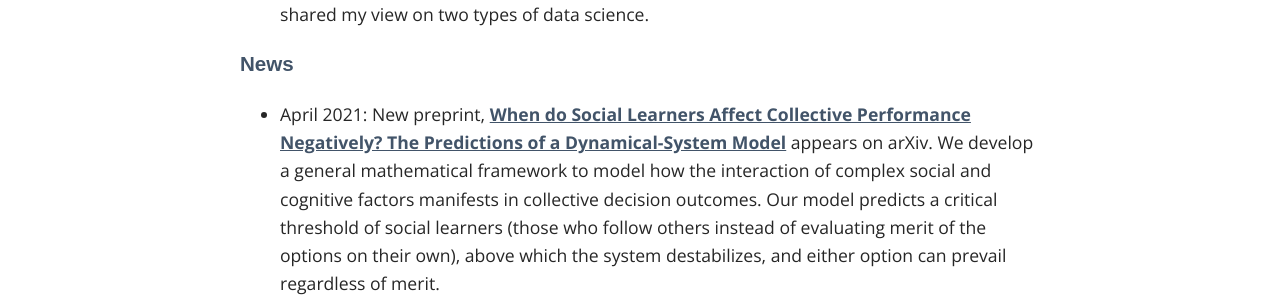
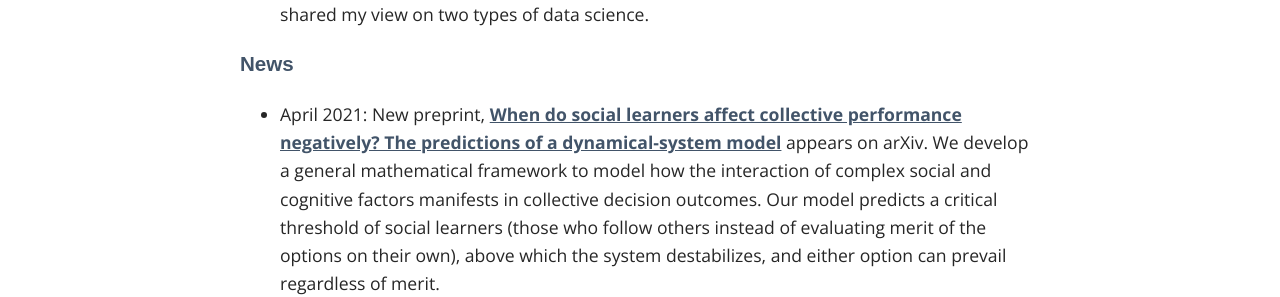
Before and after one commit to vc-yang/vc-yang.github.io, a Jekyll site: the page built from index.md, in a window 1280 px wide and 900 px high, scrolled down 729 px. Shown: the part 158-455 px from the top of the window. Built offline with Jekyll 4.4.1, drawn with Linux system fonts in a browser that asks for light colours; some web fonts are replaced.

```diff
--- a/index.md
+++ b/index.md
@@ -22,7 +22,7 @@ If you are looking for my interactive visualization of US Congress ideology, it'
 
 
 ### News
-* April 2021: New preprint, [When do Social Learners Affect Collective Performance Negatively? The Predictions of a Dynamical-System Model](http://arxiv.org/abs/2104.00770) appears on arXiv. We develop a general mathematical framework to model how the interaction of complex social and cognitive factors manifests in collective decision outcomes. Our model predicts a critical threshold of social learners (those who follow others instead of evaluating merit of the options on their own), above which the system destabilizes, and either option can prevail regardless of merit.
+* April 2021: New preprint, [When do social learners affect collective performance negatively? The predictions of a dynamical-system model](http://arxiv.org/abs/2104.00770) appears on arXiv. We develop a general mathematical framework to model how the interaction of complex social and cognitive factors manifests in collective decision outcomes. Our model predicts a critical threshold of social learners (those who follow others instead of evaluating merit of the options on their own), above which the system destabilizes, and either option can prevail regardless of merit.
 * Mar 2021: New paper, [Falling through the cracks: Modeling the formation of social category boundaries](https://journals.plos.org/plosone/article?id=10.1371/journal.pone.0247562) appears on PLOS ONE. We predict boundaries between us and them on a continuum attribute using a dynamical system model. We find middle of the spectrum fall through the cracks of categorization, and validate with data on political independents.
 * Mar 2021: New preprint, [Scaling of Urban Income Inequality in the United States](https://arxiv.org/abs/2102.13150) appears on arXiv. With students of the Undergraduate Complexity Research program, we analyze income distributions of hundreds of US cities. We show that income in the least wealthy 10% scales close to linearly with city population, while income in the most wealthy decile scale with a significantly superlinear exponent. Our results suggest the benefits of larger cities are increasingly unequally distributed with city size.
  * Aug 2020: New paper, [Why are US parties so polarized? A "satisficing" dynamical model](https://epubs.siam.org/doi/ref/10.1137/19M1254246), appears in *SIAM Review*. We develop a model for the public's voting behavior following satisficing decision making, and explain the disconnect between the predominantly moderate policy positions of the US public and the polarization of political parties. [[Press release]](https://santafe.edu/news-center/news/new-model-shows-how-voting-behavior-can-drive-political-parties-apart) [[Animated summary of paper]](https://youtu.be/0a-jALVP1bs)
```
